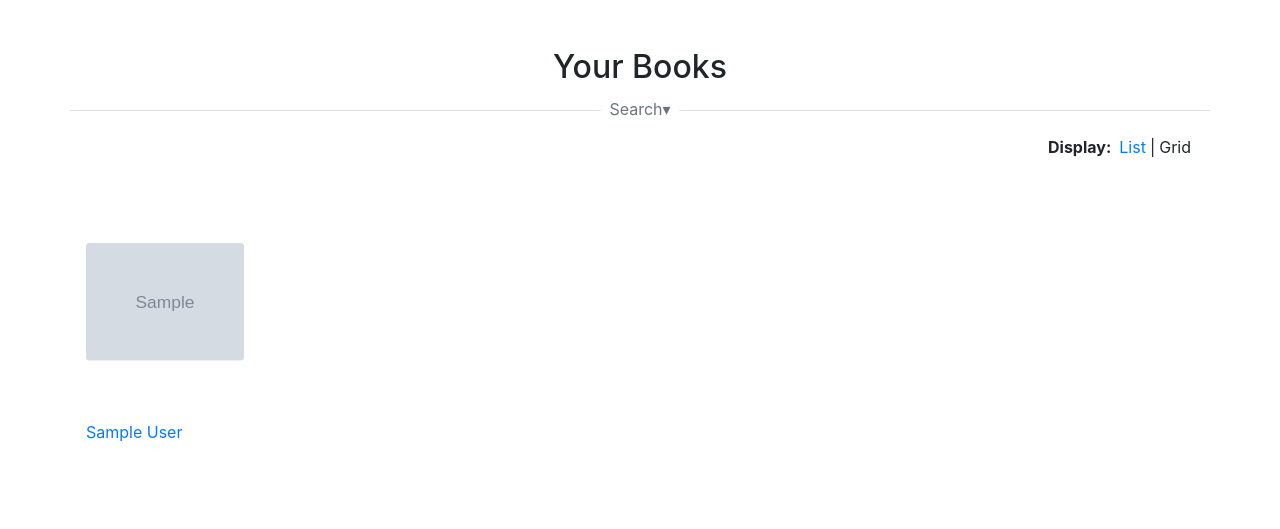
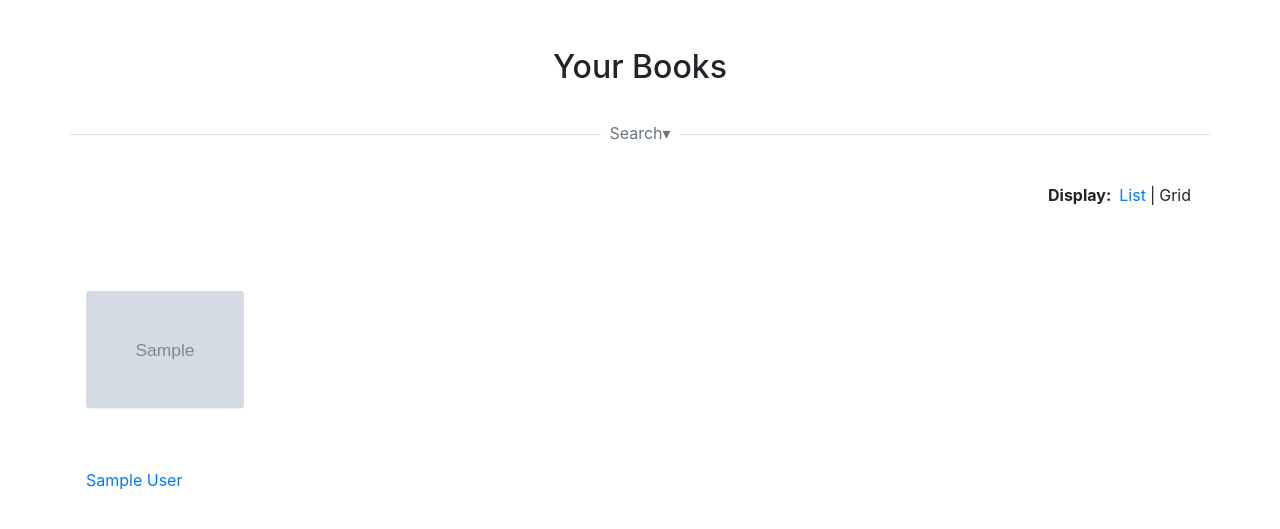
Before and after one commit to tmattmac/nebook, a Flask app: page / in a window 1280 px wide. Shown: the part 56-585 px from the top of the page. Run offline with Flask 2, Linux system fonts and the light colour scheme; a user stored in the database is signed in; tables that the repository leaves empty hold one stand-in row (values such as "Sample post"); grey boxes marked "Sample" are stand-in pictures; parts of the project's set-up code (start-up, migrations or seed data) failed here and were passed over; some libraries are stand-ins or nearby versions.

Commit message:
minor template layout tweaks

```diff
--- a/templates/book/details.html
+++ b/templates/book/details.html
@@ -5,10 +5,10 @@
 {% endblock %}
 
 {% block content %}
+<div class="text-center mb-5">
+  <h2>Details for {{book.title}}</h2>
+</div>
 <div class="row">
-  <div class="col-12 mb-2">
-    <h2 class="text-center">Details for {{book.title}}</h2>
-  </div>
   <div class="col-lg-2">
     {% if book.cover_image %}
       <img class="img-fluid bg-dark w-100 rounded" src="{{book.cover_image}}">
--- a/templates/book/edit_details.html
+++ b/templates/book/edit_details.html
@@ -6,8 +6,9 @@ UBP | Edit details for {{book.title}}
 
 {% block content %}
 
-<h2>Edit details for {{book.title}}</h2>
-
+<div class="mb-5 text-center">
+  <h2>Edit details for {{book.title}}</h2>
+</div>
 <form method="POST">
 {{ form.hidden_tag() }}
 {% for field in form %}
--- a/templates/book/list-grid.html
+++ b/templates/book/list-grid.html
@@ -2,7 +2,7 @@
 
 <div class="row">
   {% for book in books %}
-    <div class="col-xs-6 col-md-4 col-lg-2 p-3">
+    <div class="col-6 col-md-3 col-lg-2 p-3">
       <div class="book-card">
         <div class="cover-image-container">
           {% if book.cover_image %}
--- a/templates/book/search-form.html
+++ b/templates/book/search-form.html
@@ -1,4 +1,4 @@
-<div class="search-toggle-container mt-3 w-100 text-center border-top border-muted">
+<div class="search-toggle-container w-100 text-center border-top border-muted">
   <a class="search-toggle text-muted" data-toggle="collapse" href="#book-search-form-container" role="button" aria-expanded="{{'true' if search_meta else 'false'}}" aria-controls="book-search-form-container">Search</a>
 </div>
 
--- a/templates/index.html
+++ b/templates/index.html
@@ -13,8 +13,10 @@
   <p>You will need to authorize access to Google Drive to manage your ebooks.<p>
   <a href="{{url_for('gdrive_authorize')}}" id="gdrive_authorize" class="btn btn-primary">Authorize</a>
 {% else %}
-  <h2 class="text-center">{{page_title}}</h2>
-  <div class="row">
+  <div class="text-center mb-5">
+    <h2>{{page_title}}</h2>
+  </div>
+  <div class="row mb-4">
     {% include 'book/search-form.html' %}
   </div>
   {% if books %}
```
